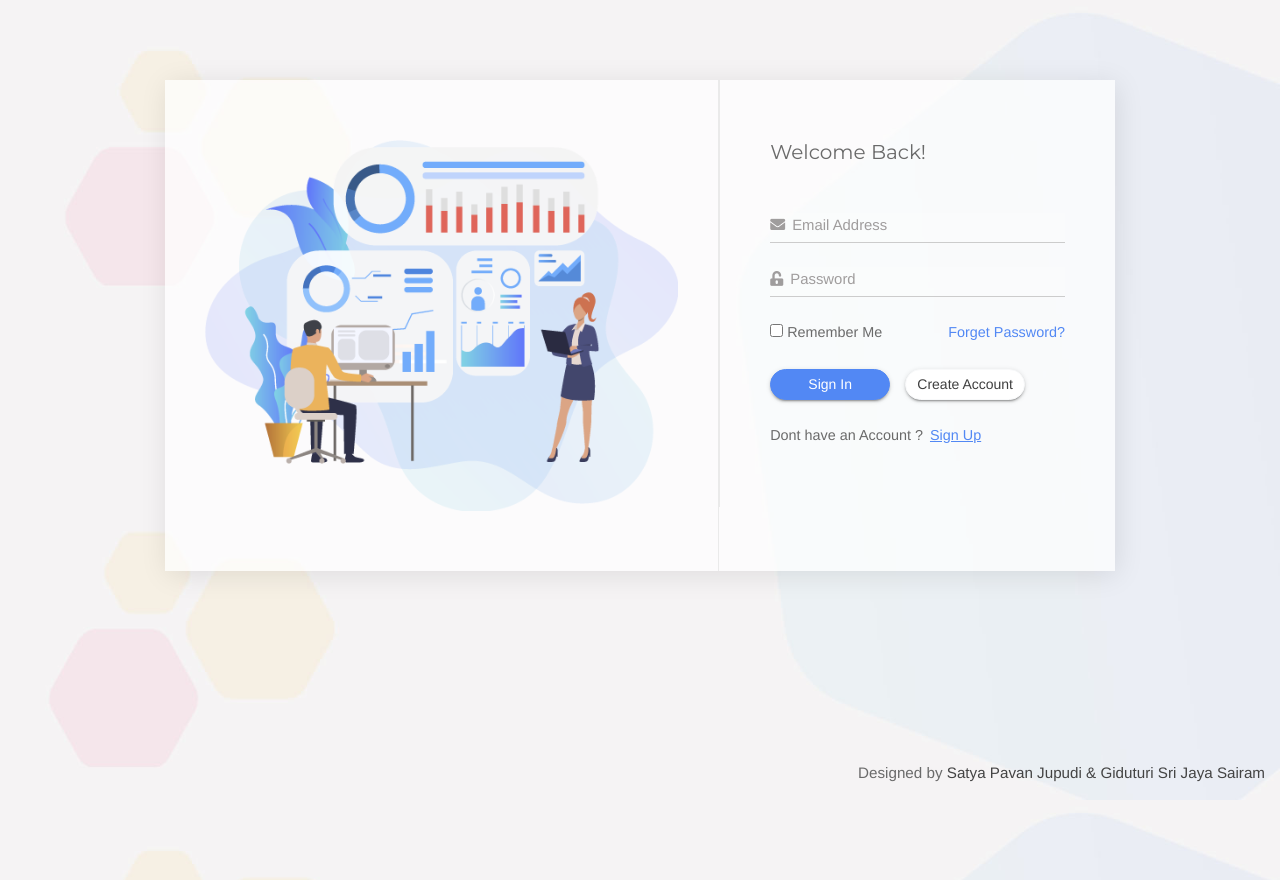
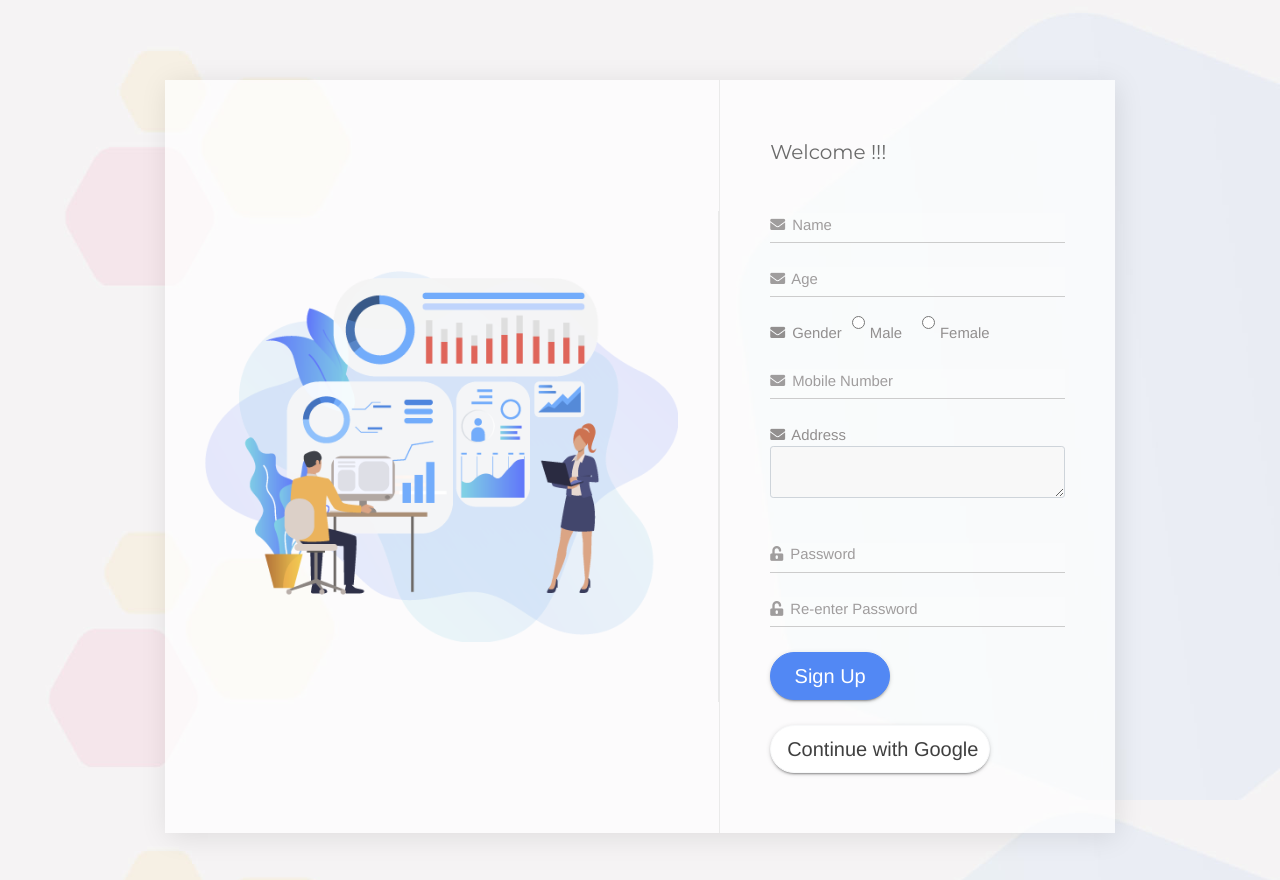
Before and after one commit to G-SAIRAM17/Mission_Health_Care, a Django app: page / in a window 1280 px wide. Run offline with Django 5.2, Linux system fonts and the light colour scheme; style sheets or scripts are compiled from the project's sources; some libraries are stand-ins or nearby versions.

Commit message:
Modified patient_signup.html with necessary fields

```diff
--- a/MissionHealthCare/templates/patient_signup.html
+++ b/MissionHealthCare/templates/patient_signup.html
@@ -16,7 +16,7 @@
 
 <body>
     <div class="container-fluid">
-        <div class="container">
+        <div class="container mt-200">
             <div class="col-xl-10 col-lg-11 login-container">
                 <div class="row">
                     <div class="col-lg-7 img-box">
@@ -24,38 +24,63 @@
                     </div>
                     <div class="col-lg-5 no-padding">
                         <div class="login-box">
-                            <h5>Welcome Back!</h5>
+                            <h5>Welcome !!!</h5>
 
                             <div class="login-row row no-margin">
-                                <label for=""><i class="fas fa-envelope"></i> Email Address</label>
+                                <label for=""><i class="fas fa-envelope"></i> Name</label>
                                 <input type="text" class="form-control form-control-sm">
                             </div>
 
-                             <div class="login-row row no-margin">
-                                <label for=""><i class="fas fa-unlock-alt"></i> Password</label>
+                            <div class="login-row row no-margin">
+                                <label for=""><i class="fas fa-envelope"></i> Age</label>
                                 <input type="text" class="form-control form-control-sm">
                             </div>
+            <!-------------------------------------------- Need Modification ------------------------------------------------------------>
+                            <div class="login-row row no-margin" style="display: flex; align-items: center;">
+                                <label for="" style="margin-right: 10px;"><i class="fas fa-envelope"></i> Gender</label>
+                                <div style="display: flex; align-items: center;">
+                                    <div style="display: flex; align-items: center; margin-right: 20px;">
+                                        <input type="radio" id="male" name="gender" class="form-control form-control-sm" value="male" style="margin-right: 5px;">
+                                        <label for="male" style="margin: 0;">Male</label>
+                                    </div>
+                                    <div style="display: flex; align-items: center;">
+                                        <input type="radio" id="female" name="gender" class="form-control form-control-sm" value="female" style="margin-right: 5px;">
+                                        <label for="female" style="margin: 0;">Female</label>
+                                    </div>
+                                </div>
+                            </div>
+            <!-------------------------------------------------------------------------------------------------------------------------------->
+                            <div class="login-row row no-margin">
+                                <label for=""><i class="fas fa-envelope"></i> Mobile Number</label>
+                                <input type="numeric" class="form-control form-control-sm">
+                            </div>
 
-                             <div class="login-row row forrr no-margin">
-                               <p> <input type="checkbox"> Remember Me</p>
-                               <p><a href="">Forget Password?</a></p>
+                            <div class="login-row row no-margin">
+                                <label for=""><i class="fas fa-envelope"></i> Address</label>
+                                <textarea class="form-control form-control-sm"></textarea>
+                            </div>
+
+                            <div class="login-row row no-margin">
+                                <label for=""><i class="fas fa-unlock-alt"></i> Password</label>
+                                <input type="password" class="form-control form-control-sm">
+                            </div>
+
+                             <div class="login-row row no-margin">
+                                <label for=""><i class="fas fa-unlock-alt"></i> Re-enter Password</label>
+                                <input type="password" class="form-control form-control-sm">
                             </div>
 
                              <div class="login-row btnroo row no-margin">
-                               <button class="btn btn-primary btn-sm"> Sign In</button>
-                               <button class="btn btn-light  btn-sm"> Create Account</button>
+                               <button class="btn btn-primary btn-lg"> Sign Up</button>
                             </div>
-                            <div class="login-row donroo row no-margin">
-                               <p>Dont have an Account ? <a href="">Sign Up</a></p>
+                            <div class="login-row btnroo row no-margin">
+                                <button class="btn btn-light btn-lg" style="width: 220px;"> Continue with Google</button>
                             </div>
                         </div>
                     </div>
                 </div>
             </div>
         </div>
-    </div>
-    <div class="copyc">
-        <p>Designed by <a href="#">Satya Pavan Jupudi & Giduturi Sri Jaya Sairam</a></p>
     </div>
 </body>
 
```
Also changed, not shown: MissionHealthCare/assets/scss/style.scss (+0 -9 lines).
